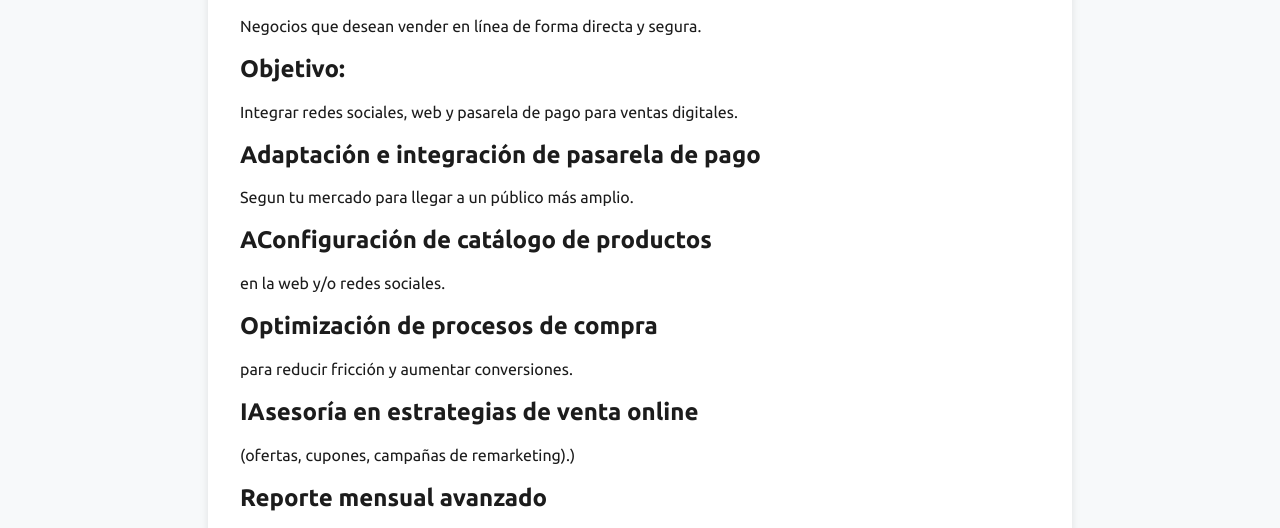
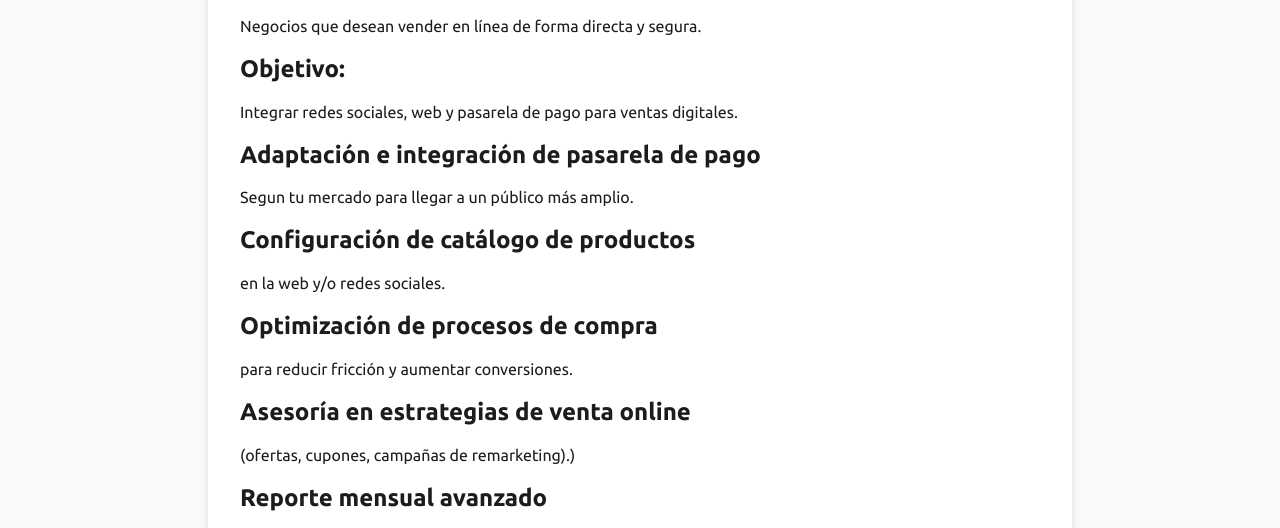
Before and after one commit to oscarblanco86/CoderHN, an Astro site: page /servicios/ecommerce in a window 1280 px wide. Shown: the part 272-800 px from the top of the page. Built offline with nearby package versions, Linux system fonts and the light colour scheme; Astro itself is replaced by a stand-in of ours.

Commit message:
Update ecommerce.astro

```diff
--- a/src/pages/servicios/ecommerce.astro
+++ b/src/pages/servicios/ecommerce.astro
@@ -28,7 +28,7 @@ import Footer from "../../components/Footer.astro";
           Segun tu mercado para llegar a un público más amplio.
         </p>
 
-        <h2 class="text-2xl font-semibold mb-4">AConfiguración de catálogo de productos</h2>
+        <h2 class="text-2xl font-semibold mb-4">Configuración de catálogo de productos</h2>
         <p class="mb-4">
           en la web y/o redes sociales.
         </p>
@@ -38,7 +38,7 @@ import Footer from "../../components/Footer.astro";
           para reducir fricción y aumentar conversiones.
         </p>
 
-        <h2 class="text-2xl font-semibold mb-4">IAsesoría en estrategias de venta online</h2>
+        <h2 class="text-2xl font-semibold mb-4">Asesoría en estrategias de venta online</h2>
         <p class="mb-4">
           (ofertas, cupones, campañas de remarketing).)
         </p>
```
